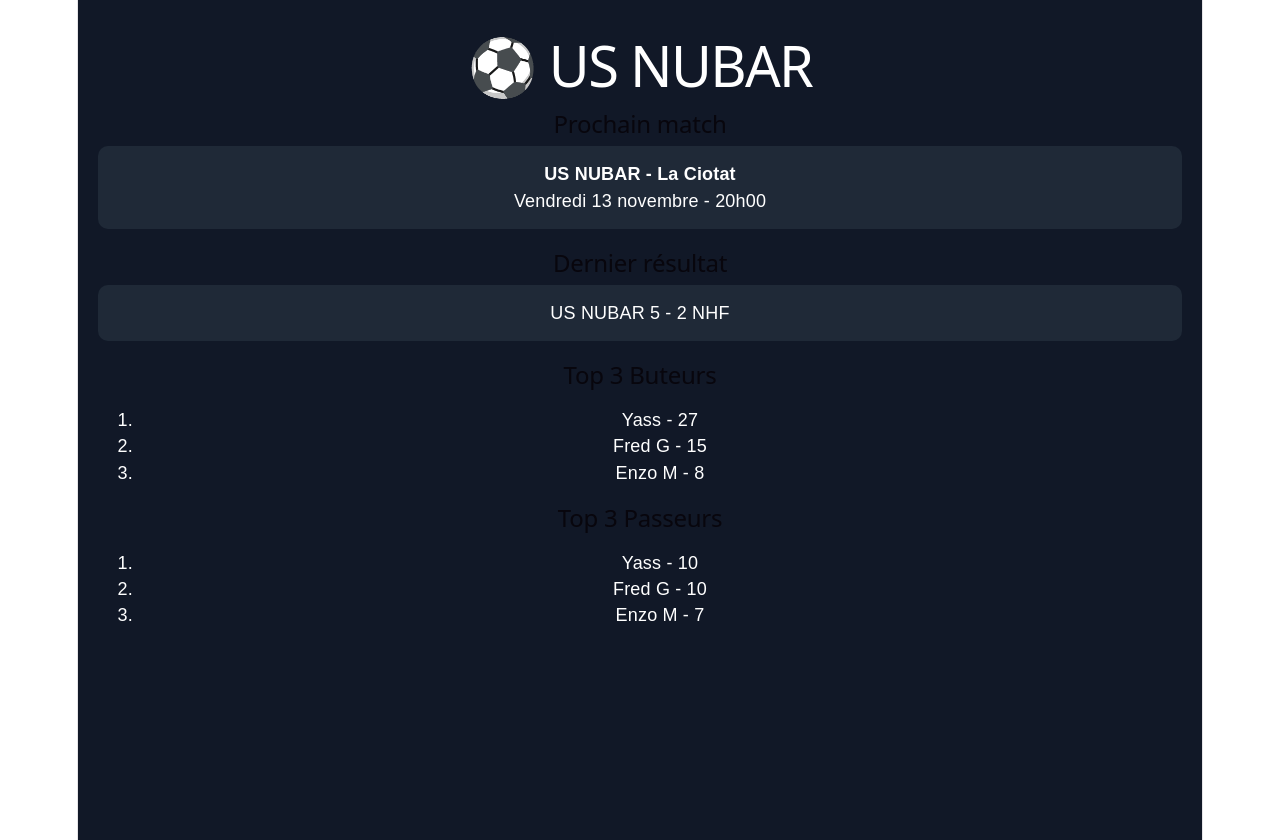
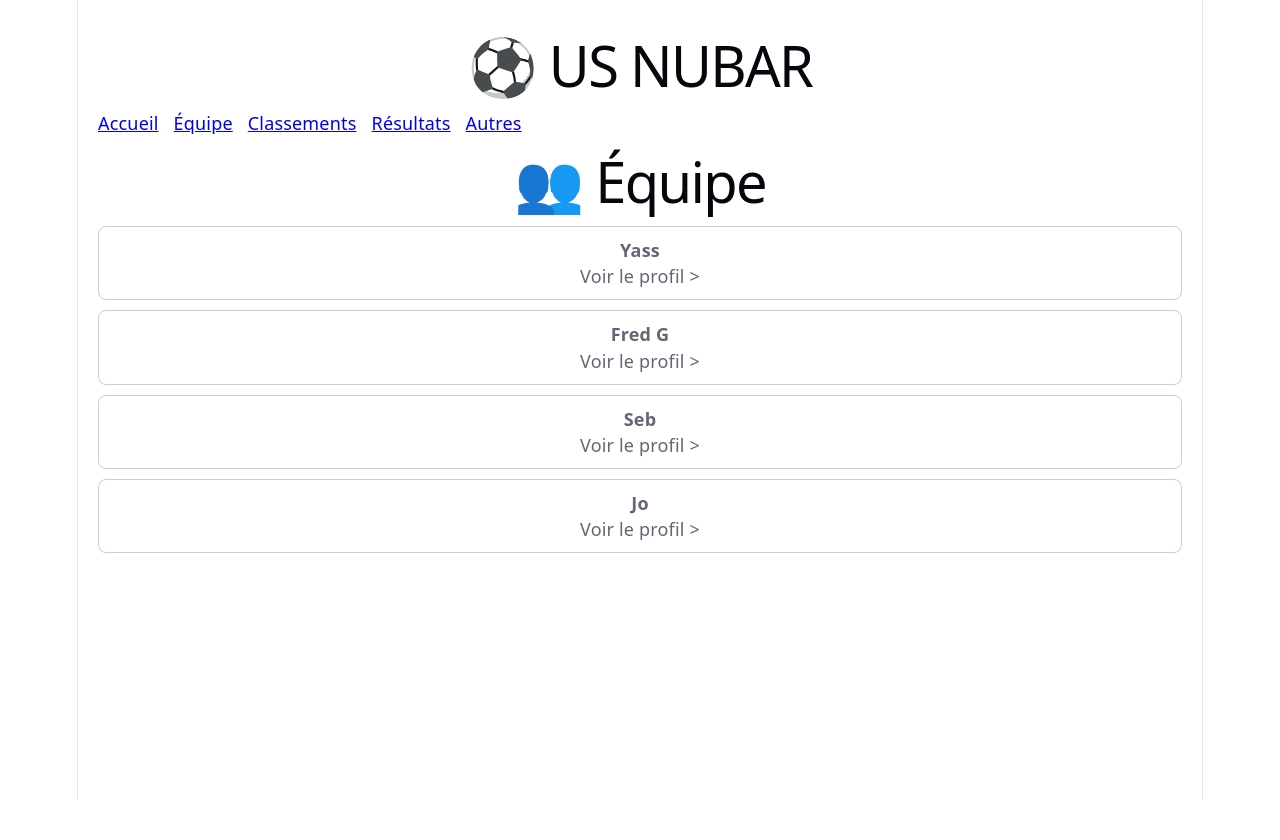
Before and after one commit to FredVNubar-hub/us-nubar-app, a React (Vite) app: page /team in a window 1280 px wide. After the commit the page ends 800 px from the top, so only its background shows below. Built offline with nearby package versions, Linux system fonts and the light colour scheme.

Commit message:
Ajout de la page equipe

```diff
--- a/src/App.tsx
+++ b/src/App.tsx
@@ -1,60 +1,40 @@
+import { BrowserRouter, Routes, Route, Link } from "react-router-dom";
+
+import Home from "./pages/Home";
+import Team from "./pages/Team";
+import Rankings from "./pages/Rankings";
+import Results from "./pages/Results";
+import More from "./pages/More";
+
 function App() {
   return (
-    <div
-      style={{
-        minHeight: "100vh",
-        backgroundColor: "#111827",
-        color: "white",
-        padding: "20px",
-        fontFamily: "Arial",
-      }}
-    >
-      <h1 style={{ color: "white" }}>⚽ US NUBAR</h1>
+    <BrowserRouter>
+      <div style={{ padding: "20px" }}>
+        <h1>⚽ US NUBAR</h1>
 
-      <h2>Prochain match</h2>
+        <nav
+          style={{
+            display: "flex",
+            gap: "15px",
+            marginBottom: "20px",
+          }}
+        >
+          <Link to="/">Accueil</Link>
+          <Link to="/team">Équipe</Link>
+          <Link to="/rankings">Classements</Link>
+          <Link to="/results">Résultats</Link>
+          <Link to="/more">Autres</Link>
+        </nav>
 
-      <div
-        style={{
-          backgroundColor: "#1f2937",
-          padding: "15px",
-          borderRadius: "10px",
-          marginBottom: "20px",
-        }}
-      >
-        <strong>US NUBAR - La Ciotat</strong>
-        <br />
-        Vendredi 13 novembre - 20h00
+        <Routes>
+          <Route path="/" element={<Home />} />
+          <Route path="/team" element={<Team />} />
+          <Route path="/rankings" element={<Rankings />} />
+          <Route path="/results" element={<Results />} />
+          <Route path="/more" element={<More />} />
+        </Routes>
       </div>
-
-      <h2>Dernier résultat</h2>
-
-      <div
-        style={{
-          backgroundColor: "#1f2937",
-          padding: "15px",
-          borderRadius: "10px",
-          marginBottom: "20px",
-        }}
-      >
-        US NUBAR 5 - 2 NHF
-      </div>
-
-      <h2>Top 3 Buteurs</h2>
-
-      <ol>
-        <li>Yass - 27</li>
-        <li>Fred G - 15</li>
-        <li>Enzo M - 8</li>
-      </ol>
-
-      <h2>Top 3 Passeurs</h2>
-
-      <ol>
-        <li>Yass - 10</li>
-        <li>Fred G - 10</li>
-        <li>Enzo M - 7</li>
-      </ol>
-    </div>
+    </BrowserRouter>
   );
 }
 
--- /dev/null
+++ b/src/pages/Home.tsx
@@ -0,0 +1,10 @@
+function Home() {
+  return (
+    <div>
+      <h1>🏠 Accueil</h1>
+      <p>Bienvenue sur l'application US NUBAR</p>
+    </div>
+  );
+}
+
+export default Home;
--- /dev/null
+++ b/src/pages/More.tsx
@@ -0,0 +1,10 @@
+function More() {
+  return (
+    <div>
+      <h1>⭐ Autres</h1>
+      <p>Trophées et Hall of Fame</p>
+    </div>
+  );
+}
+
+export default More;
--- /dev/null
+++ b/src/pages/Rankings.tsx
@@ -0,0 +1,10 @@
+function Rankings() {
+  return (
+    <div>
+      <h1>🏆 Classements</h1>
+      <p>Buteurs, passeurs et assiduité</p>
+    </div>
+  );
+}
+
+export default Rankings;
--- /dev/null
+++ b/src/pages/Results.tsx
@@ -0,0 +1,10 @@
+function Results() {
+  return (
+    <div>
+      <h1>⚽ Résultats</h1>
+      <p>Historique des matchs</p>
+    </div>
+  );
+}
+
+export default Results;
--- /dev/null
+++ b/src/pages/Team.tsx
@@ -0,0 +1,32 @@
+function Team() {
+  const players = [
+    "Yass",
+    "Fred G",
+    "Seb",
+    "Jo",
+  ];
+
+  return (
+    <div>
+      <h1>👥 Équipe</h1>
+
+      {players.map((player) => (
+        <div
+          key={player}
+          style={{
+            padding: "10px",
+            marginBottom: "10px",
+            border: "1px solid #ccc",
+            borderRadius: "8px",
+          }}
+        >
+          <strong>{player}</strong>
+
+          <div>Voir le profil &gt;</div>
+        </div>
+      ))}
+    </div>
+  );
+}
+
+export default Team;
```
